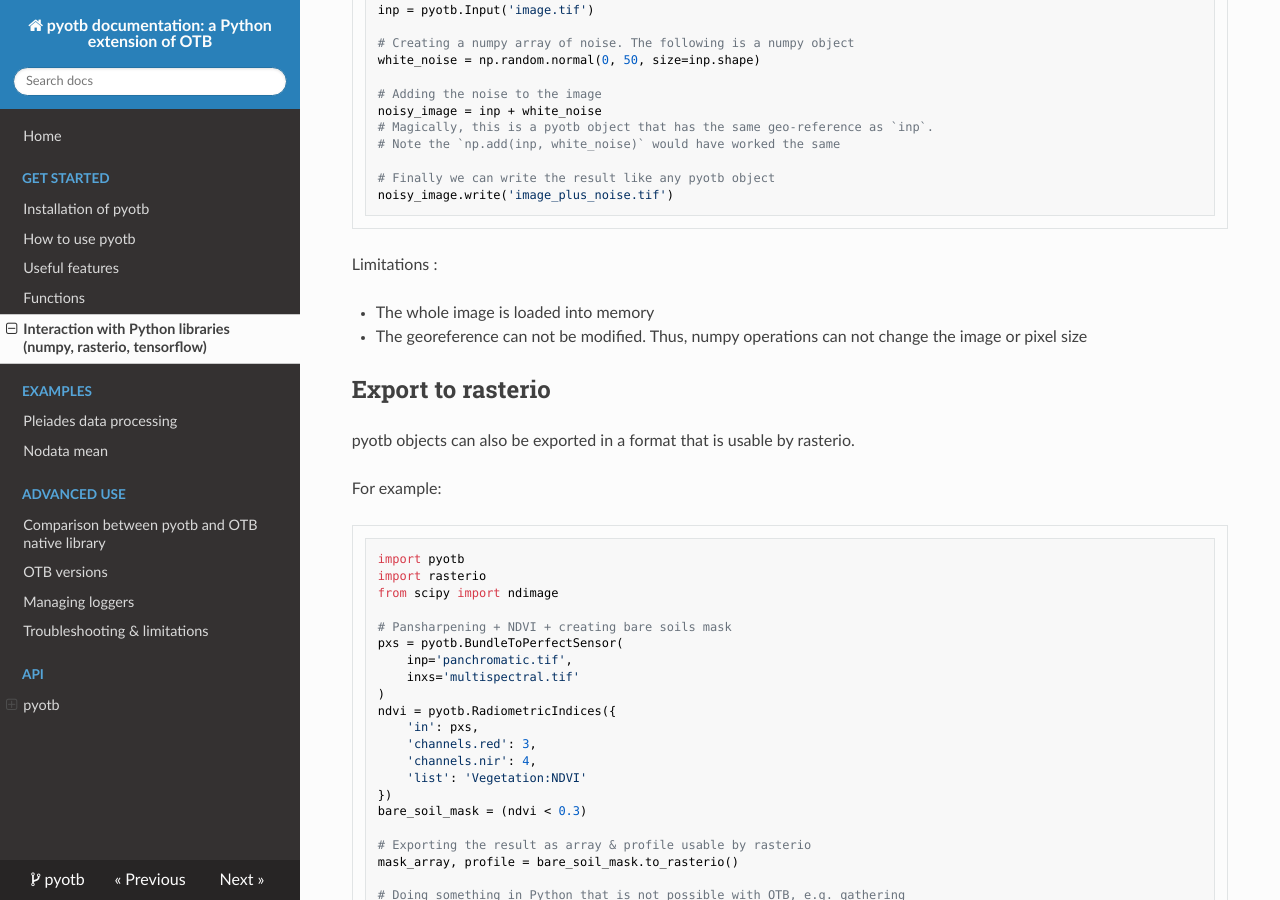
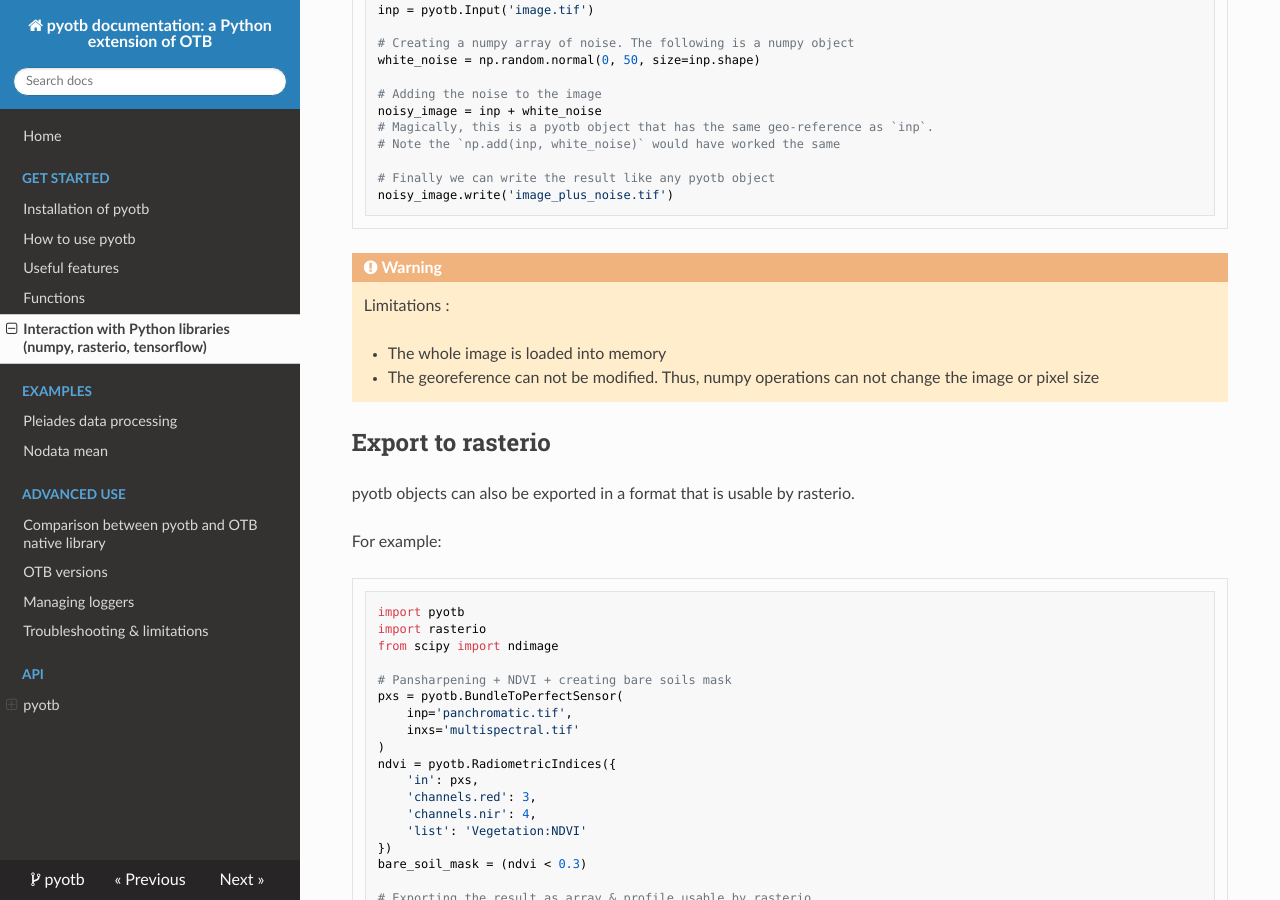
Before and after one commit to orfeotoolbox/pyotb, an MkDocs documentation site: the page built from doc/interaction.md, in a window 1280 px wide and 900 px high, scrolled down 707 px. Built offline with MkDocs 1.6.1, drawn with Linux system fonts in a browser that asks for light colours; nearby versions of some CDN libraries.

Commit message:
Doc: add highlights (warning/note)

````diff
--- a/doc/interaction.md
+++ b/doc/interaction.md
@@ -41,11 +41,13 @@ noisy_image = inp + white_noise
 noisy_image.write('image_plus_noise.tif')
 ```
 
-Limitations :
+!!! warning
 
-- The whole image is loaded into memory
-- The georeference can not be modified. Thus, numpy operations can not change
-the image or pixel size
+    Limitations :
+
+    - The whole image is loaded into memory
+    - The georeference can not be modified. Thus, numpy operations can not change
+    the image or pixel size
 
 ## Export to rasterio
 
@@ -134,10 +136,12 @@ Advantages :
 memory
 - Can be integrated in OTB pipelines
 
-Limitations :
+!!! warning
 
-- For OTBTF versions < 4.0.0, it is not possible to use the tensorflow python
-API inside a script where OTBTF is used because of libraries clashing between
-Tensorflow and OTBTF, i.e. `import tensorflow` doesn't work in a script where
-OTBTF apps have been initialized. This is why we recommend to use latest OTBTF
-versions
+    Limitations :
+
+    - For OTBTF versions < 4.0.0, it is not possible to use the tensorflow
+    python API inside a script where OTBTF is used because of libraries
+    clashing between Tensorflow and OTBTF, i.e. `import tensorflow` doesn't
+    work in a script where OTBTF apps have been initialized. This is why we
+    recommend to use latest OTBTF versions
````
Also changed, not shown: doc/examples/pleiades.md (+4 -2 lines), doc/troubleshooting.md (+1 -1 lines).
